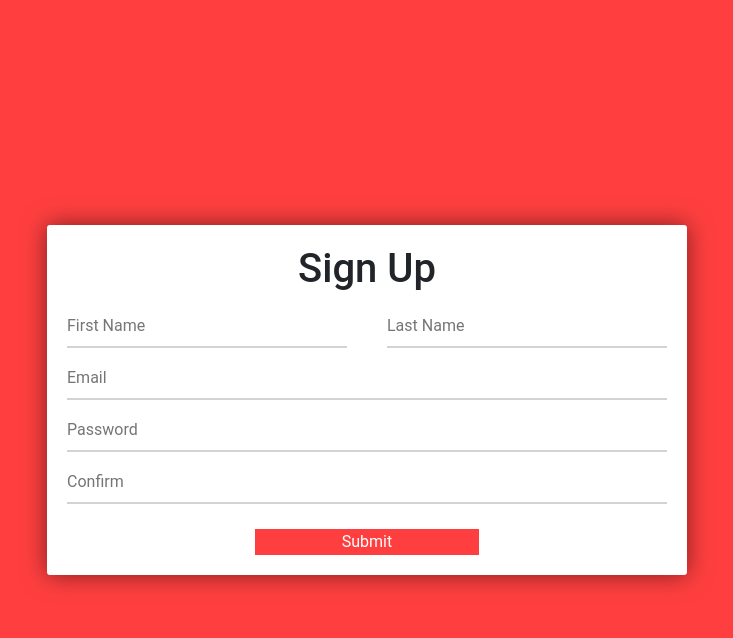
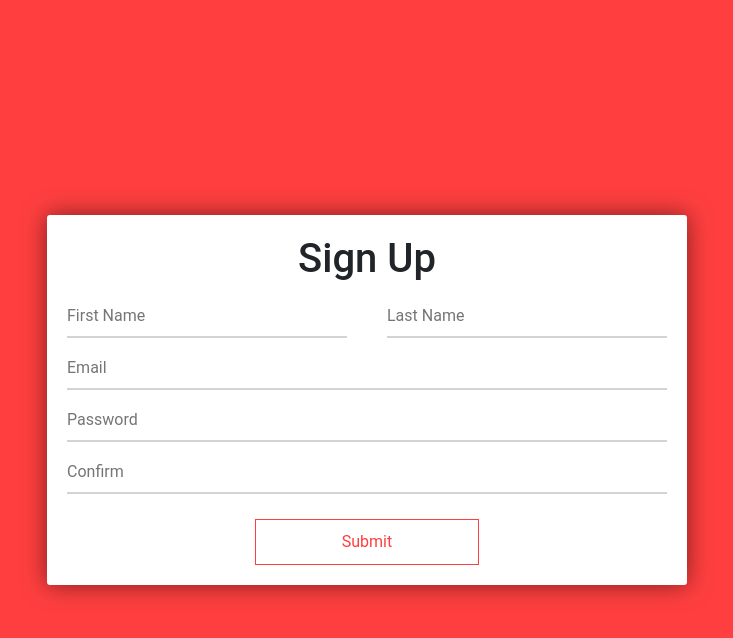
Before and after one commit to TrendonRobinson/RoLink, a React (Create React App) app in the folder RoLink/frontend/: page /register in a window 1280 px wide. In both pictures the pointer is over the input "Submit". Shown: the top 638 px of the page, without its empty margins (273-1006 px from the left). Built offline with nearby package versions, Linux system fonts and the light colour scheme.

Commit message:
Style finalize

```diff
--- a/RoLink/frontend/src/css/register.css
+++ b/RoLink/frontend/src/css/register.css
@@ -52,10 +52,22 @@
       -ms-grid-row-align: center;
       align-self: center;
   margin-top: 20px;
+  padding: 10px 0px;
   width: 35%;
   border: none;
   color: white;
   background-color: #ff3f3f;
+  border: 1px solid #ff3f3f00;
+  -webkit-transition: 0.5s;
+  transition: 0.5s;
+}
+
+.signup-box form .Submit:hover {
+  color: #ff3f3f;
+  background-color: white;
+  border: 1px solid #ff3f3f;
+  -webkit-transition: 0.5s;
+  transition: 0.5s;
 }
 
 .signup-box form .Field {
--- a/RoLink/frontend/src/css/register.scss
+++ b/RoLink/frontend/src/css/register.scss
@@ -35,10 +35,20 @@
         .Submit {
             align-self: center;
             margin-top: 20px;
+            padding: 10px 0px;
             width: 35%;
             border: none;
             color: white;
             background-color: #ff3f3f;
+            border: 1px solid #ff3f3f00;
+            transition: 0.5s;
+        }
+
+        .Submit:hover {
+            color: #ff3f3f;
+            background-color: white;
+            border: 1px solid #ff3f3f;
+            transition: 0.5s;
         }
 
         .Field {
```
Also changed, not shown: 1 other file (tests, documents, lock files or other folders).
